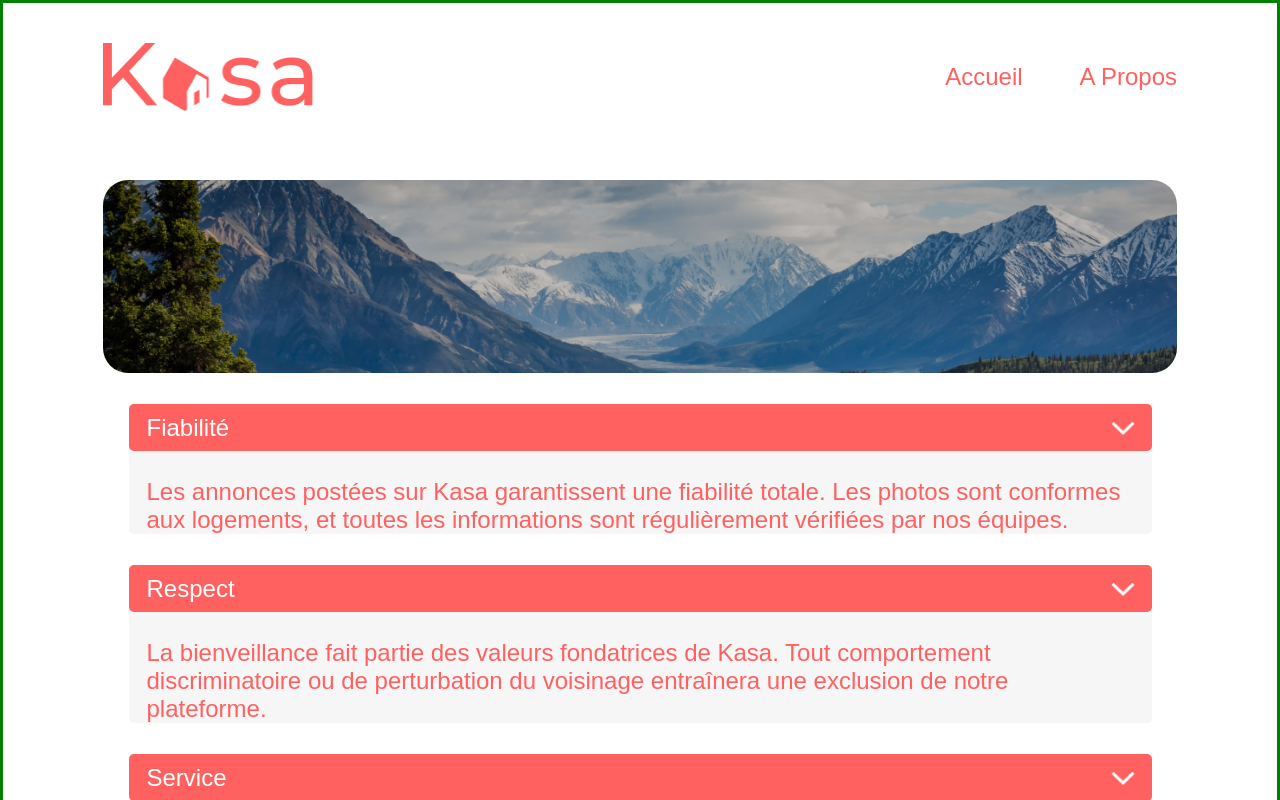
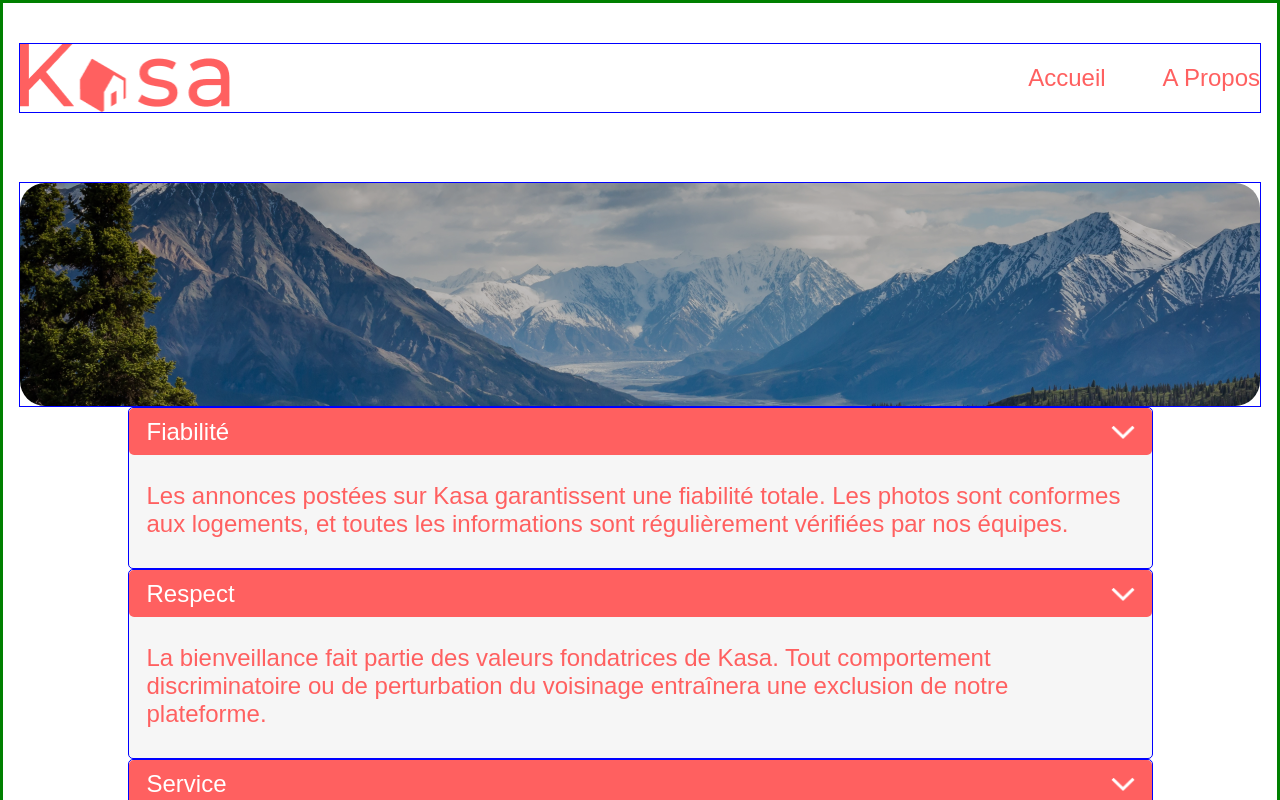
Before and after one commit to Samuel32600/ParmentierSamuel_8_20102021, a React (Create React App) app in the folder kasa/: page /About in a window 1280 px wide. Shown: the top 800 px of the page. Built offline with nearby package versions, Linux system fonts and the light colour scheme; a web font is replaced by a local one.

Commit message:
creation page de logement

```diff
--- a/kasa/src/pages/Home-page.js
+++ b/kasa/src/pages/Home-page.js
@@ -20,7 +20,7 @@ class Home_Page extends React.Component {
         return (
             <div>
                 <Banner picture={Banner_Home_Page} text={InfoBanner} />
-                <ul>
+                <ul className='container-all-housing'>
                     {listingHousing.map((oneHousing) =>
                         <li key={oneHousing.id} >
                             <Card cover={oneHousing.cover} title={oneHousing.title} />
--- a/kasa/src/styles/Banner.css
+++ b/kasa/src/styles/Banner.css
@@ -2,9 +2,10 @@
     position: relative;
     display: flex;
     justify-content: center;
-    margin-left: 100px;
-    margin-right: 100px;
+    margin: auto;
     margin-top: 69px;
+    width:1240px;
+    border: 1px solid blue;
 }
 
 .picture-banner {
@@ -22,7 +23,6 @@
     font-size: 48px;
     margin: 0;
     top: 40%;
-
 }
 
 
--- a/kasa/src/styles/card.css
+++ b/kasa/src/styles/card.css
@@ -12,7 +12,7 @@
 .housing-cover {
     object-fit: cover;
     width: 100%;
-    height: auto;
+    height: 250px;
     border-radius: 10px 10px 0 0;
 }
 
--- a/kasa/src/styles/dropdown.css
+++ b/kasa/src/styles/dropdown.css
@@ -1,9 +1,11 @@
 .box-dropdown{
     width: 1023px;
     height: auto;
-    margin: 31px auto 10px auto;
+    margin: auto;
     background-color: #F6F6F6;
     border-radius: 5px;
+    border: 1px solid blue;
+
 }
 
 .box-title{
--- a/kasa/src/styles/header.css
+++ b/kasa/src/styles/header.css
@@ -1,10 +1,11 @@
 .container-header {
+    width: 1240px;
     display: flex;
     justify-content: space-between;
-    margin-right: 100px;
-    margin-left: 100px;
+    margin: auto;
     margin-top: 40px;
     align-items: center;
+    border: 1px solid blue;
 }
 
 
--- a/kasa/src/styles/home-page.css
+++ b/kasa/src/styles/home-page.css
@@ -0,0 +1,17 @@
+.container-all-housing {
+    width: 1240px;
+    border: 1px solid blue;
+    background-color:#F6F6F6;
+    border-radius: 25px;
+    padding: 0;
+    display: grid;
+    grid-template-columns: repeat(3, 340px);
+    grid-template-rows: auto;
+    grid-gap: 50px;
+    margin: auto;
+    justify-content: center;
+}
+
+.container-all-housing li{
+    list-style: none;
+}
```
